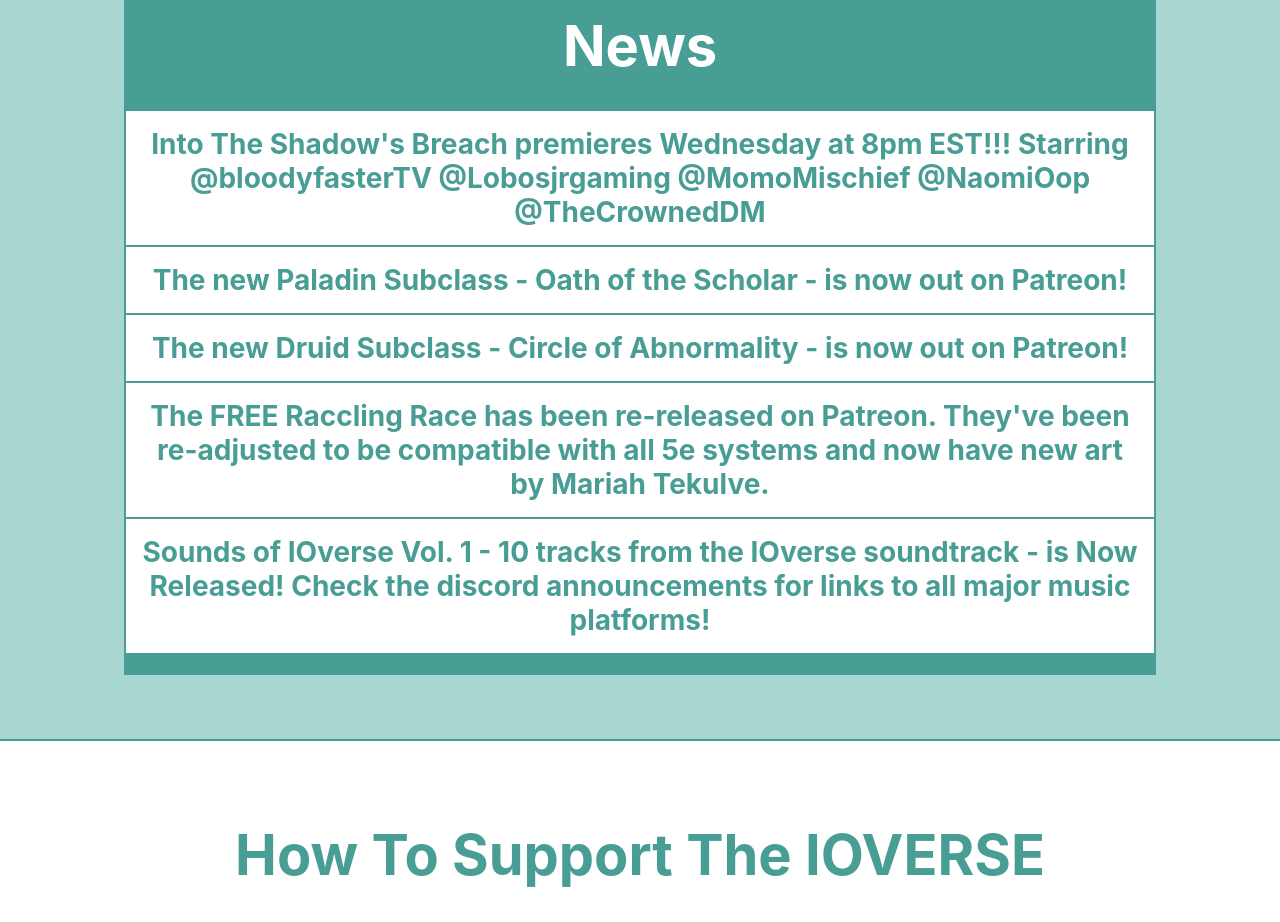
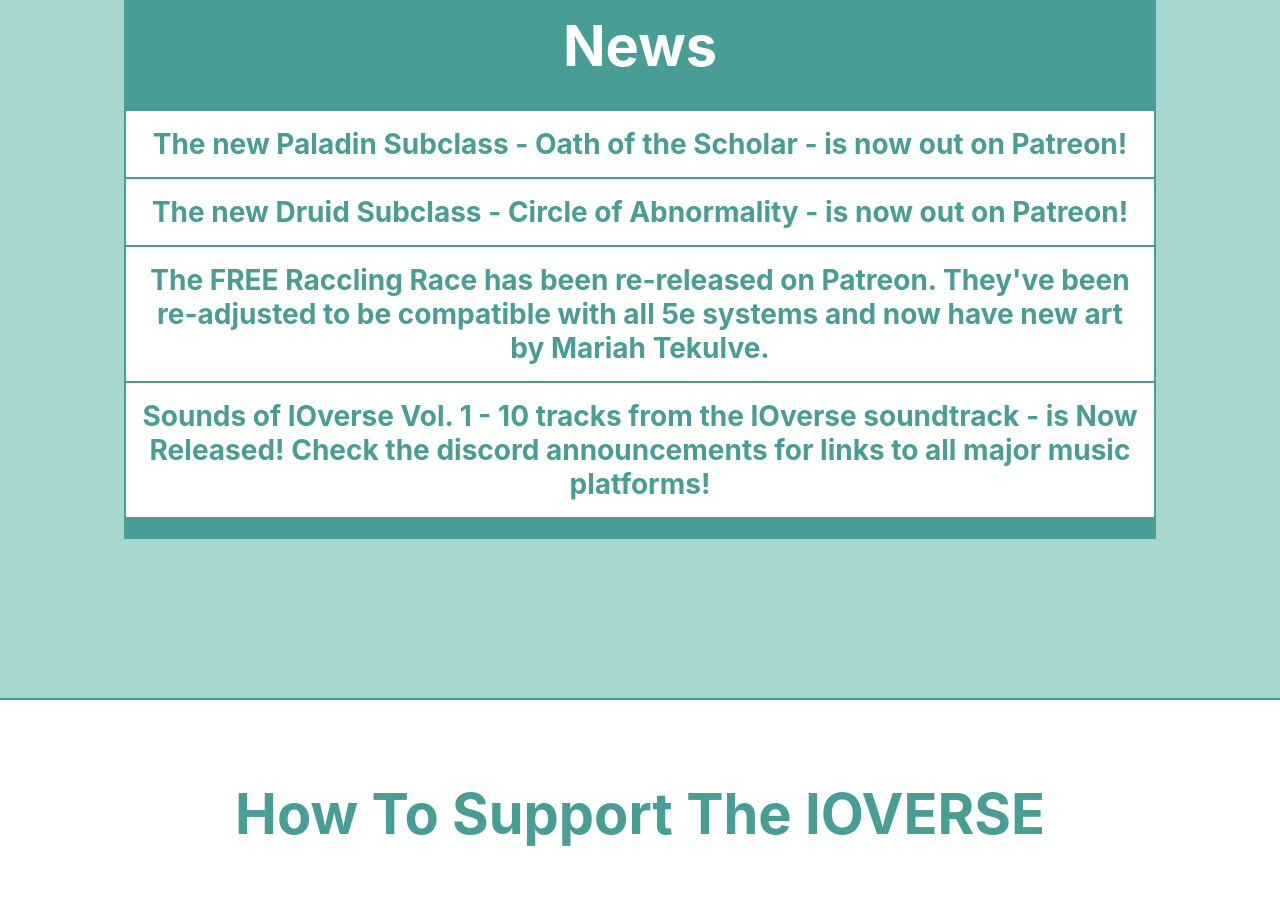
Before and after one commit to jrthayer/WorldOfIo.info, a React (Create React App) app: page / in a window 1280 px wide. Shown: the part 1840-2762 px from the top of the page. Built offline with nearby package versions, Linux system fonts and the light colour scheme.

Commit message:
Update news

```diff
--- a/src/data/news.js
+++ b/src/data/news.js
@@ -1,7 +1,4 @@
 export default [
-    {
-        header: "Into The Shadow's Breach premieres Wednesday at 8pm EST!!! Starring @bloodyfasterTV @Lobosjrgaming @MomoMischief @NaomiOop @TheCrownedDM",
-    },
     {
         header: "The new Paladin Subclass - Oath of the Scholar - is now out on Patreon!",
     },
```
